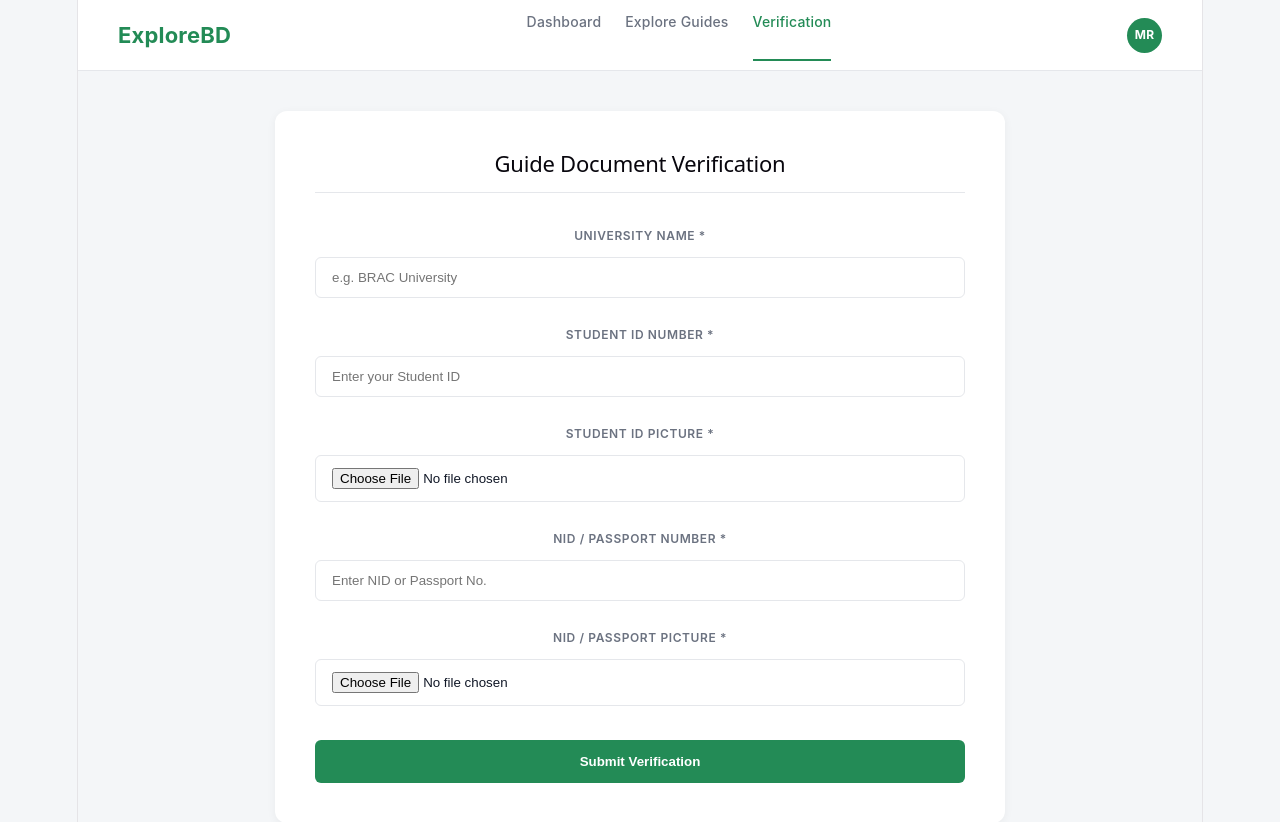
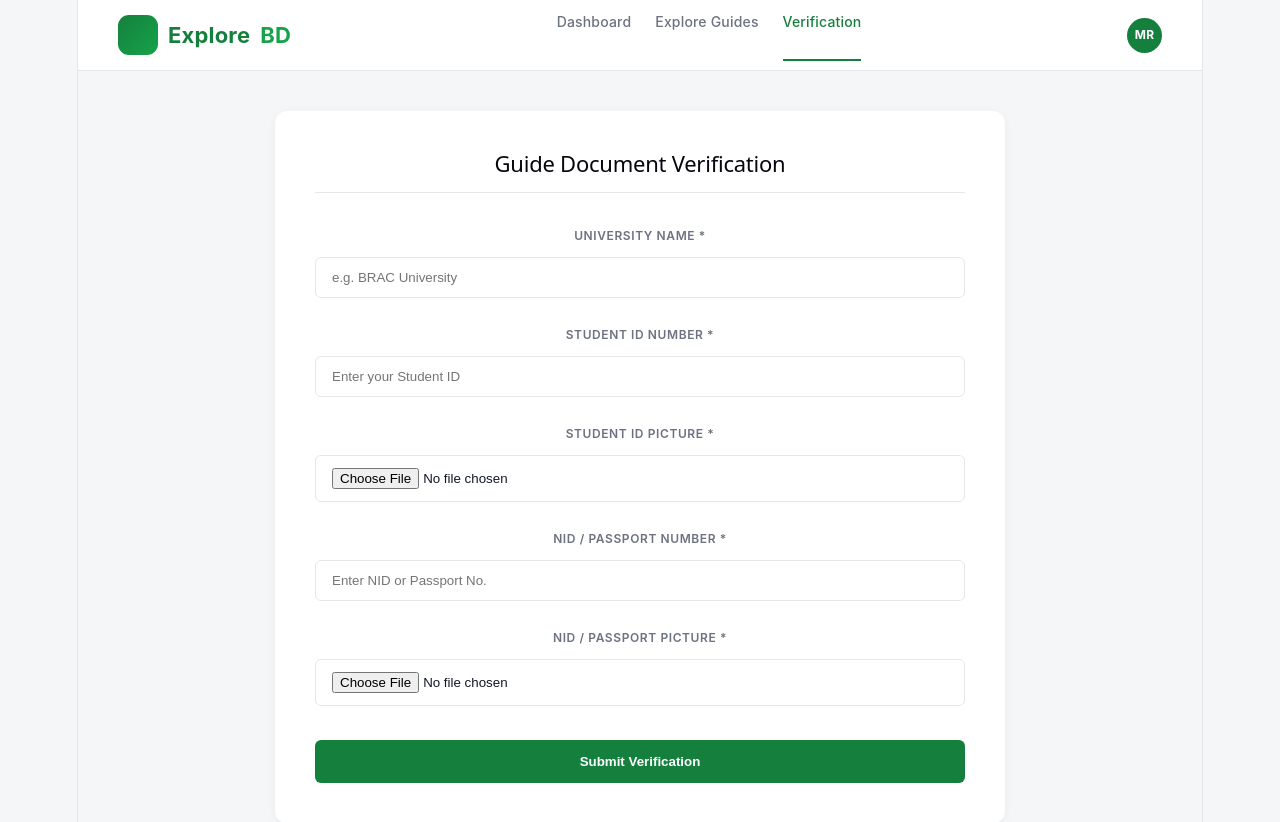
Before and after one commit to munazza-r/ExploreBD, a React app in the folder frontend/: page / in a window 1280 px wide. Shown: the top 822 px of the page. Built offline with nearby package versions, Linux system fonts and the light colour scheme; the HTML template or start-up script is replaced by a standard one.

Commit message:
UI updated

```diff
--- a/frontend/src/Verification.css
+++ b/frontend/src/Verification.css
@@ -1,6 +1,6 @@
 :root {
-  --primary-green: #238b56;
-  --primary-green-hover: #1b7346;
+  --primary-green: #15803d;
+  --primary-green-hover: #166534;
   --bg-light: #f4f6f8;
   --card-white: #ffffff;
   --text-dark: #111827;
--- a/frontend/src/Verification.jsx
+++ b/frontend/src/Verification.jsx
@@ -35,7 +35,12 @@ const Verification = () => {
   return (
     <>
       <nav className="navbar">
-        <div className="nav-brand">ExploreBD</div>
+      <div className="nav-brand" style={{display:"flex",alignItems:"center",gap:"10px"}}>
+          <div style={{width:40,height:40,borderRadius:11,background:"linear-gradient(135deg,#15803d,#16a34a)",display:"flex",alignItems:"center",justifyContent:"center"}}>
+            <i data-lucide="compass" style={{width:22,height:22,color:"#bbf7d0"}}></i>
+           </div>
+          Explore<span style={{color:"#16a34a"}}>BD</span>
+        </div>
         <div className="nav-links">
           <span>Dashboard</span>
           <span>Explore Guides</span>
```
